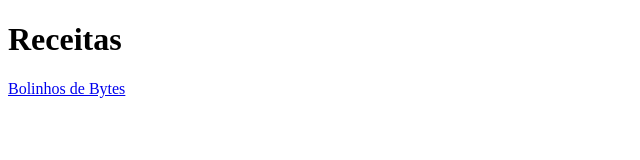
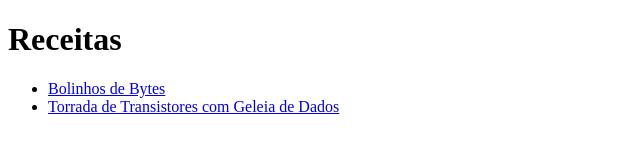
Before and after one commit to HugoVicttor/odin-recipes, a plain HTML site: page index.html in a window 1280 px wide. Shown: the whole page, without its empty margins (0-640 px from the left). Drawn offline with Linux system fonts and the light colour scheme.

Commit message:
Atualizando index.html

```diff
--- a/index.html
+++ b/index.html
@@ -7,6 +7,10 @@
 </head>
 <body>
     <h1>Receitas</h1>
-    <a href="recipes/bolinhos-de-bytes.html">Bolinhos de Bytes</a>
+    <ul>
+        <li><a href="recipes/bolinhos-de-bytes.html">Bolinhos de Bytes</a></li>
+        <li><a href="recipes/torrada-de-transistores.html">Torrada de Transistores com Geleia de Dados</a>
+        </li>
+    </ul>
 </body>
 </html>
```
